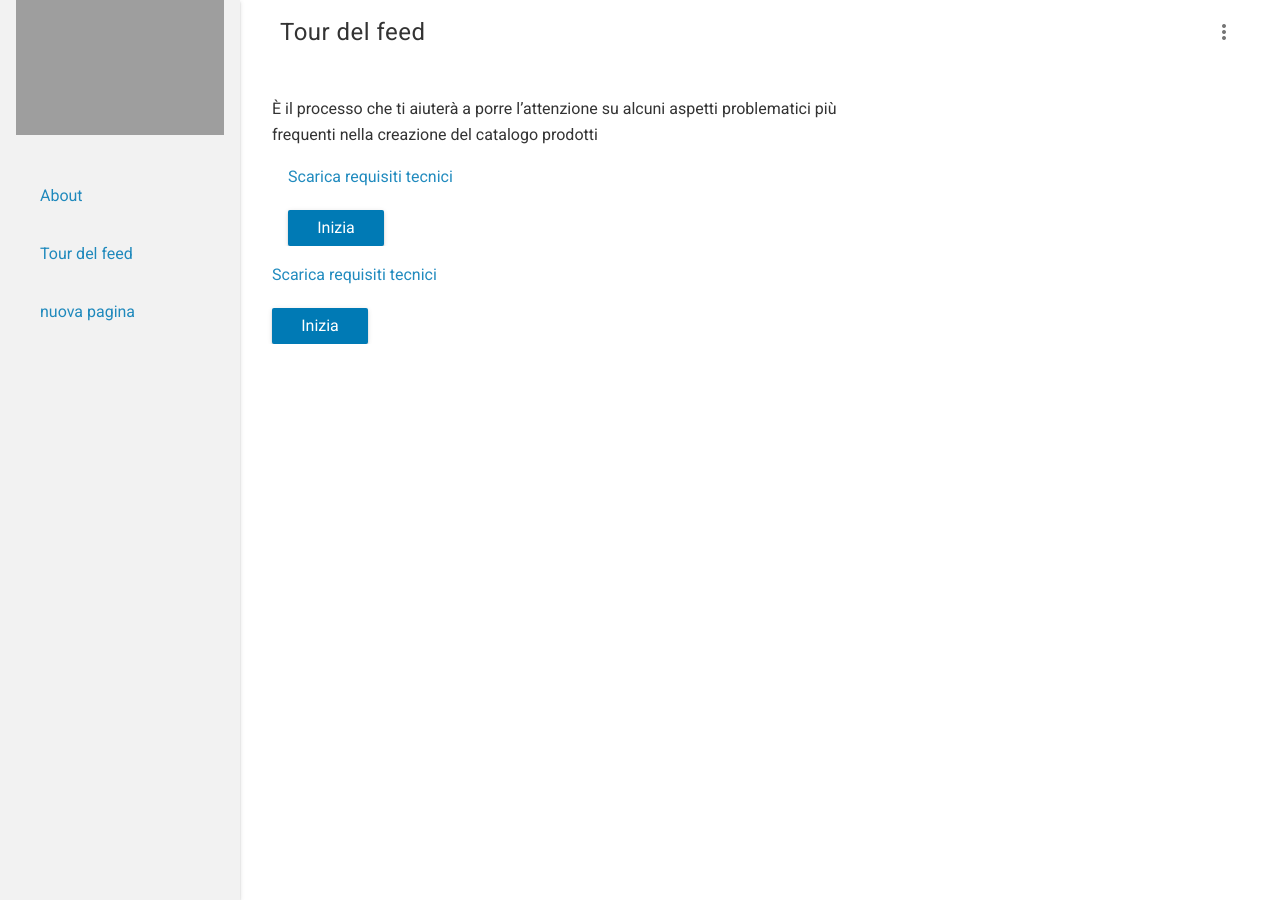
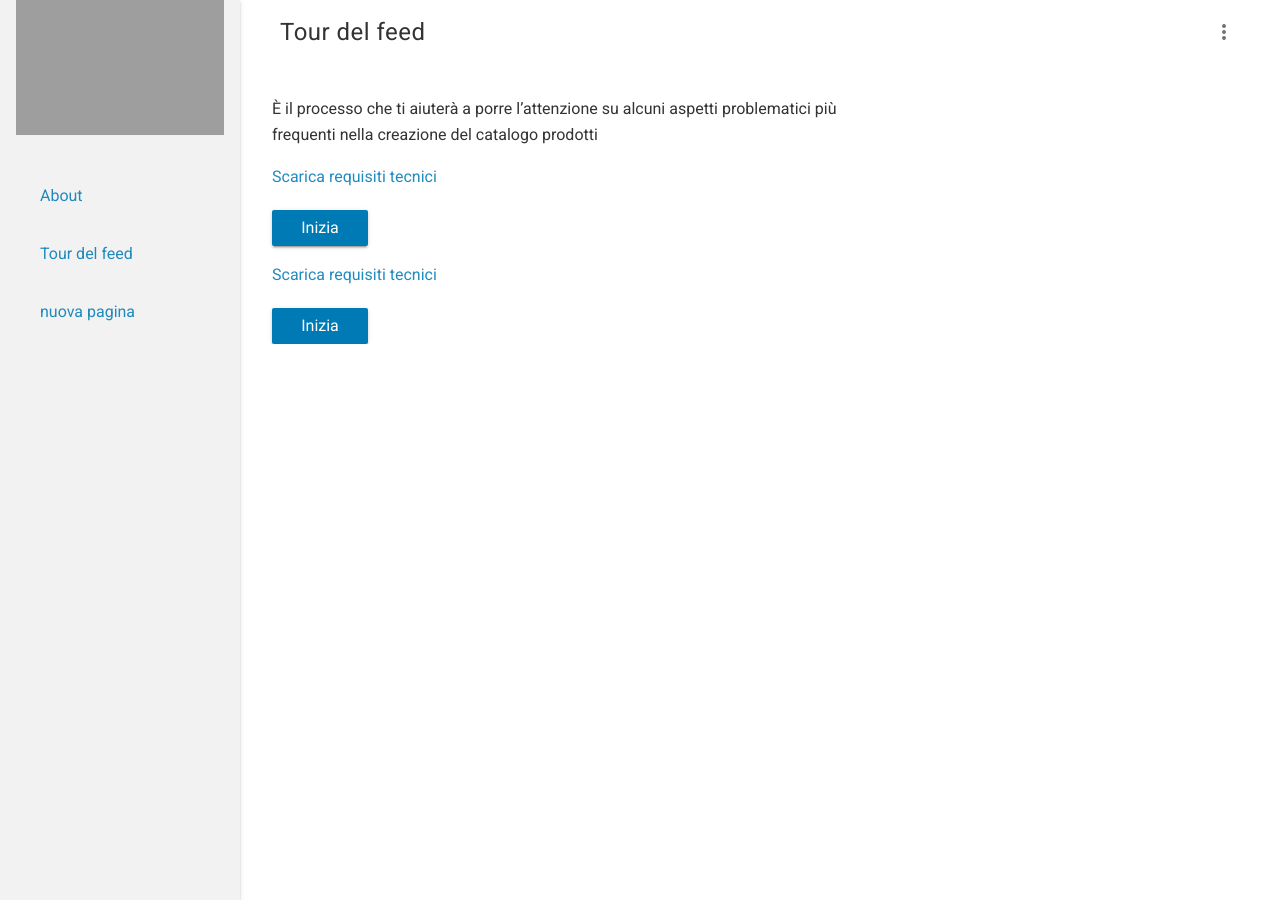
Before and after one commit to noemi-84/tourdelfeed, a Jekyll site: the page built from index.html, in a window 1280 px wide. Built offline with Jekyll 4.4.1, drawn with Linux system fonts in a browser that asks for light colours; nearby versions of some CDN libraries; grey boxes are pictures that could not be loaded.

Commit message:
Update from Forestry.io - index.html

```diff
--- a/index.html
+++ b/index.html
@@ -3,9 +3,8 @@ title: Tour del feed
 layout: default
 ---
 <p>È il processo che ti aiuterà a porre l’attenzione su alcuni aspetti problematici più frequenti nella creazione del catalogo prodotti</p>
-<div class="mdl-card__supporting-text mdl-color-text--grey-600 link">
+
     <a class="mdl-navigation__link" href="#">Scarica requisiti tecnici</a>
 <div class="mdl-card__buttons">
                 <a href="struttura-del-catalogo.html" class="mdl-button mdl-js-button mdl-js-ripple-effect mdl-button--raised mdl-button--colored">Inizia</a>
               </div>
-    </div>
```
